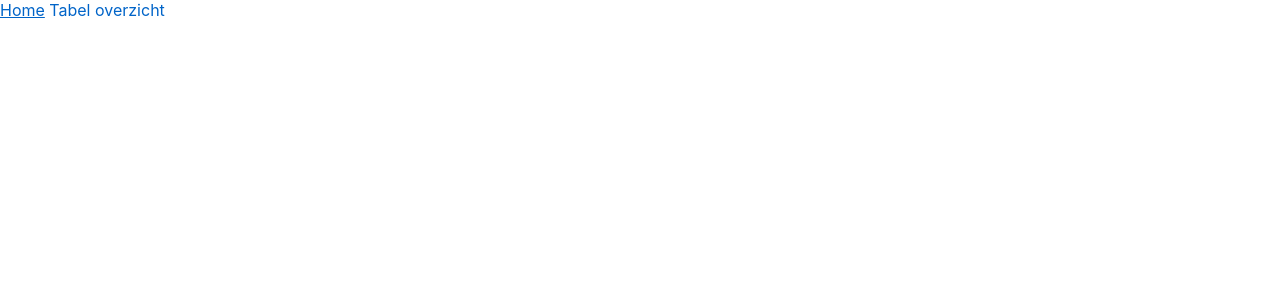
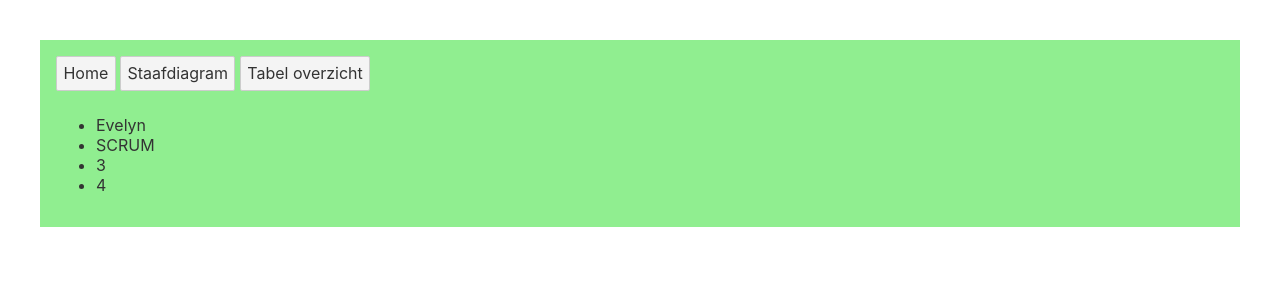
Before and after one commit to DebbySpaninks/debby_spaninks-StudentDashboard, a Svelte app in the folder svelte-studentdashboard/: page / in a window 1280 px wide. Shown: the top 300 px of the page. Built offline with nearby package versions, Linux system fonts and the light colour scheme.

Commit message:
try to make list with students

```diff
--- a/svelte-studentdashboard/src/App.svelte
+++ b/svelte-studentdashboard/src/App.svelte
@@ -2,8 +2,8 @@
 import { Router, Link, Route } from 'svelte-navigator';
 import BarChart from './components/routes/BarChart.svelte';
 import Grid from './components/routes/Grid.svelte';
+import StudentList from './components/StudentList.svelte';
 import { onMount } from 'svelte';
-
 
 // \n = new line character                 // nog voor.map invoegen .filter(arr => !Array.isArray(arr) || arr.length === 0 : )
 const parseCSV = text => text.split('\n').map(row => row.split(','));
@@ -46,37 +46,44 @@ onMount(async() => {
 
 </script>
 
-
-
-
 <Router>
+ <div class="container">
 	<nav>
-		<Link to="/">Home</Link>
-		<Link to="grid">Tabel overzicht</Link>
+    <Link to="/"><button class="btn-home">Home</button></Link>
+    <Link to="/"><button class="btn-barchart">Staafdiagram</button></Link>
+    <Link to="grid"><button class="btn-table">Tabel overzicht</button></Link>
 	</nav>
 	<div>
+    <sidebar>
+      <StudentList listItems={studentdata[0]}/>
+    </sidebar>
 		<Route exact path="/">
-			<BarChart />
+			<BarChart class="bartchart" data={studentdata}/>
 		</Route>
-    <Route path="grid" >
+      <Route path="grid" >
       {#if !studentdata}
         <div>Even geduld...</div>
       {:else}
         <Grid class="grid" bind:data={studentdata} bind:sizes />
       {/if}
-    </Route>
-	</div>
+      </Route>
+	  </div>
+  </div>
 </Router>
 
 <style>
-/*
-main {
+
+.container {
+  margin: 2.5em;
+  padding: 1em;
 	display: flex;
 	flex-direction: column;
-	align-items: flex-start;
-} */
-	/* h1 {
-		font-size: 72px;
-		text-align: center;
-	} */
+  background-color: lightgreen;
+}
+
+.container button {
+
+}
+
+
 </style>
--- a/svelte-studentdashboard/src/components/MyGrid.svelte
+++ b/svelte-studentdashboard/src/components/MyGrid.svelte
@@ -1,3 +1,8 @@
+
+
+
+<!-- Remove old Grid if not used -->
+
 <script>
   export let rows = [];
 </script>
--- /dev/null
+++ b/svelte-studentdashboard/src/components/StudentList.svelte
@@ -0,0 +1,22 @@
+<!-- Component to display StudentList -->
+
+<script>
+  export let listItems = [];
+
+// How to add keys to csv text???????         see svelte tutorial!
+  // {
+  //   "student": "Evelyn",
+  //   "assignment": "SCRUM",
+  //   "difficultyRating": 3,
+  //   "enjoymentRating": 4
+  // },
+
+
+</script>
+
+<!-- list for left sidebar -->
+  <ul>
+  {#each listItems as item}
+    <li>{item}</li>
+  {/each}
+</ul>
--- a/svelte-studentdashboard/src/components/routes/BarChart.svelte
+++ b/svelte-studentdashboard/src/components/routes/BarChart.svelte
@@ -0,0 +1,13 @@
+<!-- Component to display BarChart -->
+
+<script>
+
+</script>
+
+<main>
+
+</main>
+
+<style>
+
+</style>
--- a/svelte-studentdashboard/src/components/routes/Grid.svelte
+++ b/svelte-studentdashboard/src/components/routes/Grid.svelte
@@ -1,3 +1,5 @@
+<!-- Component to display Grid -->
+
 <script>
 
 import { tick } from 'svelte';
@@ -291,6 +293,8 @@ $: console.log(options);
 
 </script>
 
+<h1>Dit is het display component van Grid</h1>
+
 <svelte:window on:pointermove={pMove} on:pointerup={pUp} />
 
 <div class="spreadsheet viewport {$$props.class || ''}">
```
Also changed, not shown: 1 other file (tests, documents, lock files or other folders).
